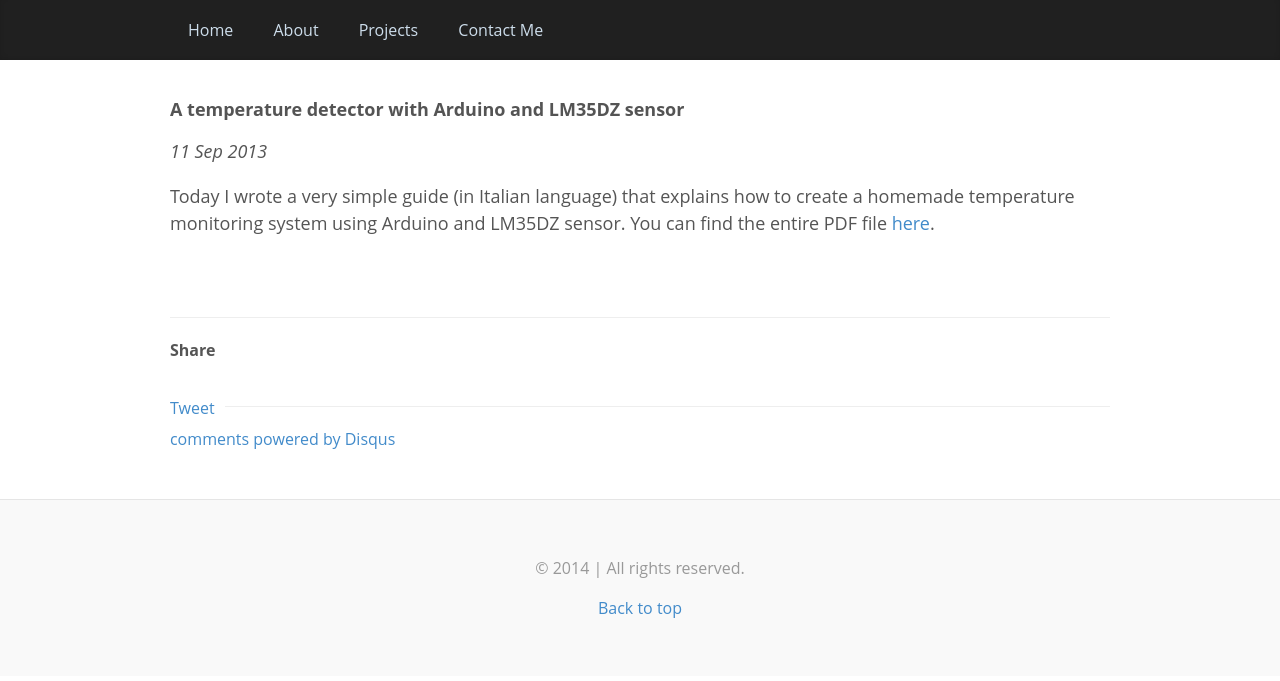
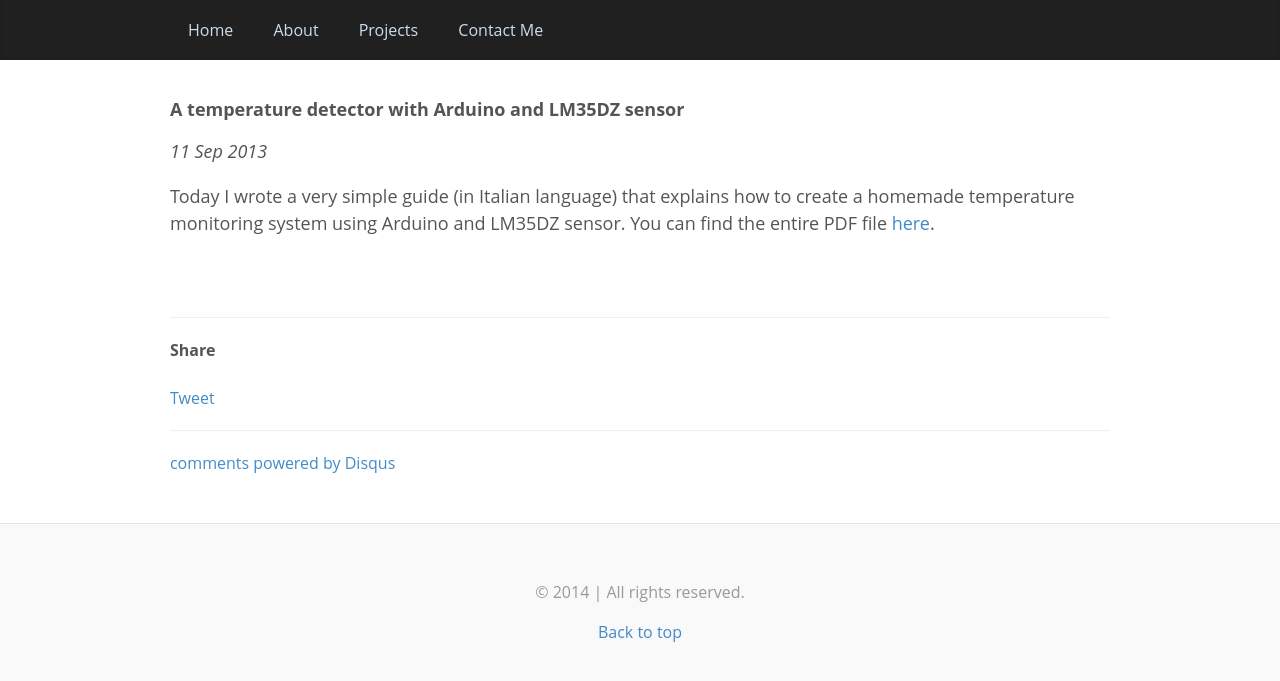
Before and after one commit to gsalvatori/salvatorigabriele.com, a Jekyll site: the page built from _posts/2013-09-11-a-temperature-detector-arduino.markdown, in a window 1280 px wide. Shown: the top 681 px of the page. Built offline with Jekyll 4.4.1, drawn with Linux system fonts in a browser that asks for light colours; nearby versions of some CDN libraries; library files that are not in the unit come from our copies; Markdown is read by kramdown in place of the engine named in the settings; comment, search, counter and statistics services are not loaded.

Commit message:
Update post.html

```diff
--- a/_layouts/post.html
+++ b/_layouts/post.html
@@ -90,7 +90,6 @@
 <hr>
 <b>Share</b><br><br>
 <!-- twitter -->
-<div style="float:left; margin:10px 10px 0 0;">
 <a class="twitter-share-button"
   href="https://twitter.com/share">
 Tweet
@@ -99,15 +98,16 @@
 window.twttr=(function(d,s,id){var t,js,fjs=d.getElementsByTagName(s)[0];if(d.getElementById(id)){return}js=d.createElement(s);js.id=id;js.src="https://platform.twitter.com/widgets.js";fjs.parentNode.insertBefore(js,fjs);return window.twttr||(t={_e:[],ready:function(f){t._e.push(f)}})}(document,"script","twitter-wjs"));
 </script>
 <!-- facebook -->
-
+<div style="float:left; margin:0px 10px 0 0;">
 <div class="fb-share-button" data-layout="button_count"></div>
+</div>
 
 <!-- g+ -->
 
 <!-- Inserisci questo tag nel punto in cui vuoi che sia visualizzato l'elemento pulsante Condividi. -->
 
 <div class="g-plus" data-action="share"></div>
-</div>
+
 
 
 <hr>
```
